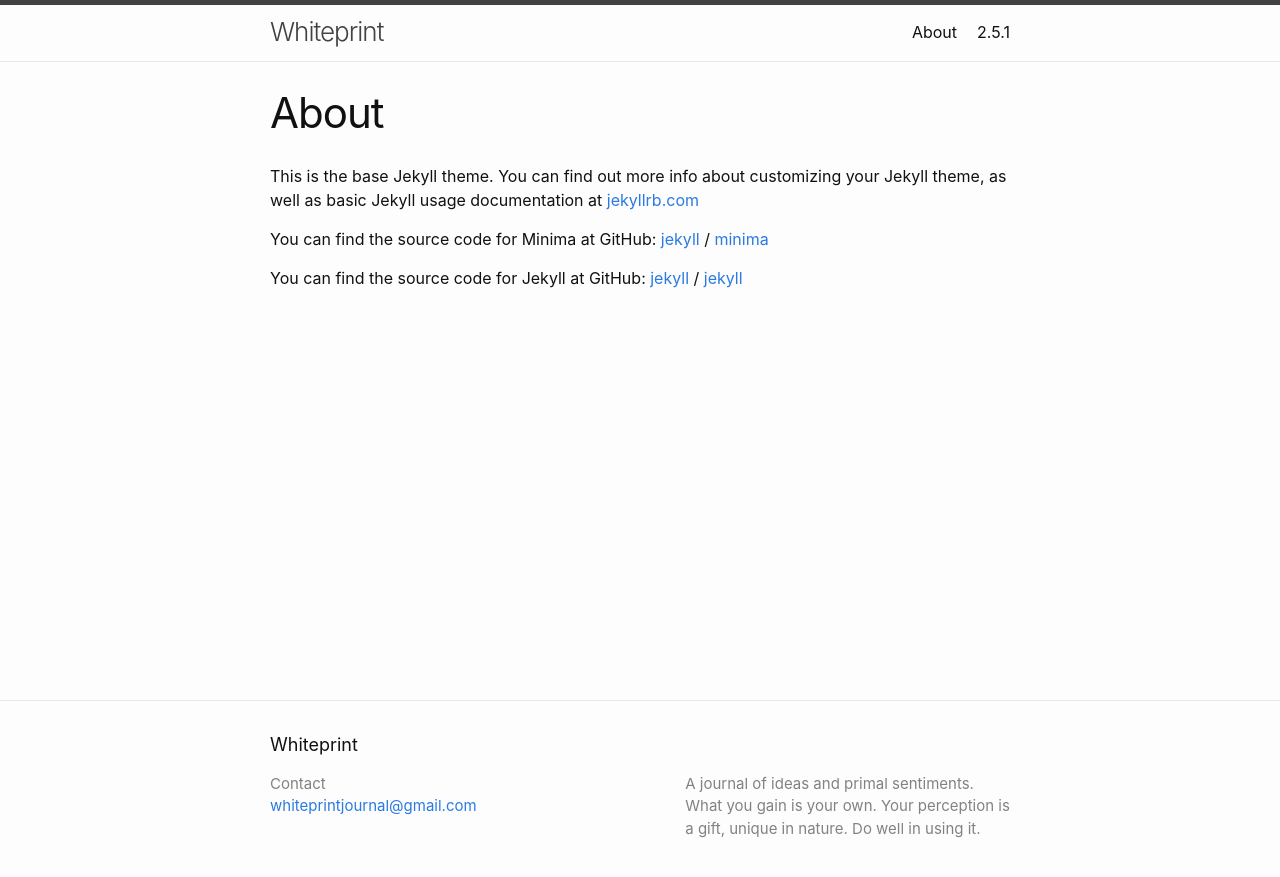
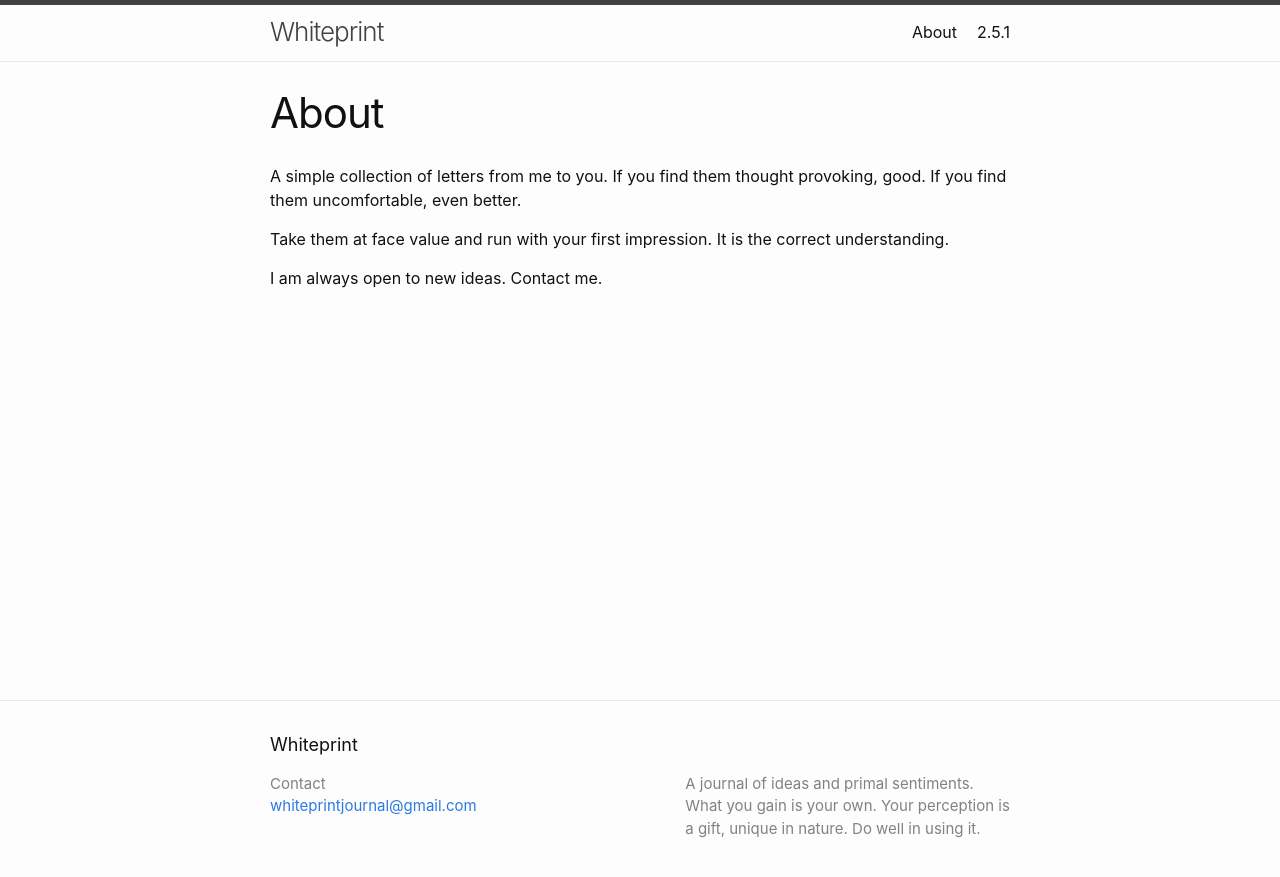
Before and after one commit to whiteprintpost/whiteprint, a Jekyll site: the page built from about.md, in a window 1280 px wide. Shown: the top 877 px of the page. Built offline with Jekyll 4.4.1, drawn with Linux system fonts in a browser that asks for light colours.

Commit message:
Update about.md

```diff
--- a/about.md
+++ b/about.md
@@ -4,15 +4,8 @@ title: About
 permalink: /about/
 ---
 
-This is the base Jekyll theme. You can find out more info about customizing your Jekyll theme, as well as basic Jekyll usage documentation at [jekyllrb.com](https://jekyllrb.com/)
+A simple collection of letters from me to you. If you find them thought provoking, good. If you find them uncomfortable, even better.
 
-You can find the source code for Minima at GitHub:
-[jekyll][jekyll-organization] /
-[minima](https://github.com/jekyll/minima)
+Take them at face value and run with your first impression. It is the correct understanding.
 
-You can find the source code for Jekyll at GitHub:
-[jekyll][jekyll-organization] /
-[jekyll](https://github.com/jekyll/jekyll)
-
-
-[jekyll-organization]: https://github.com/jekyll
+I am always open to new ideas. Contact me.
```
